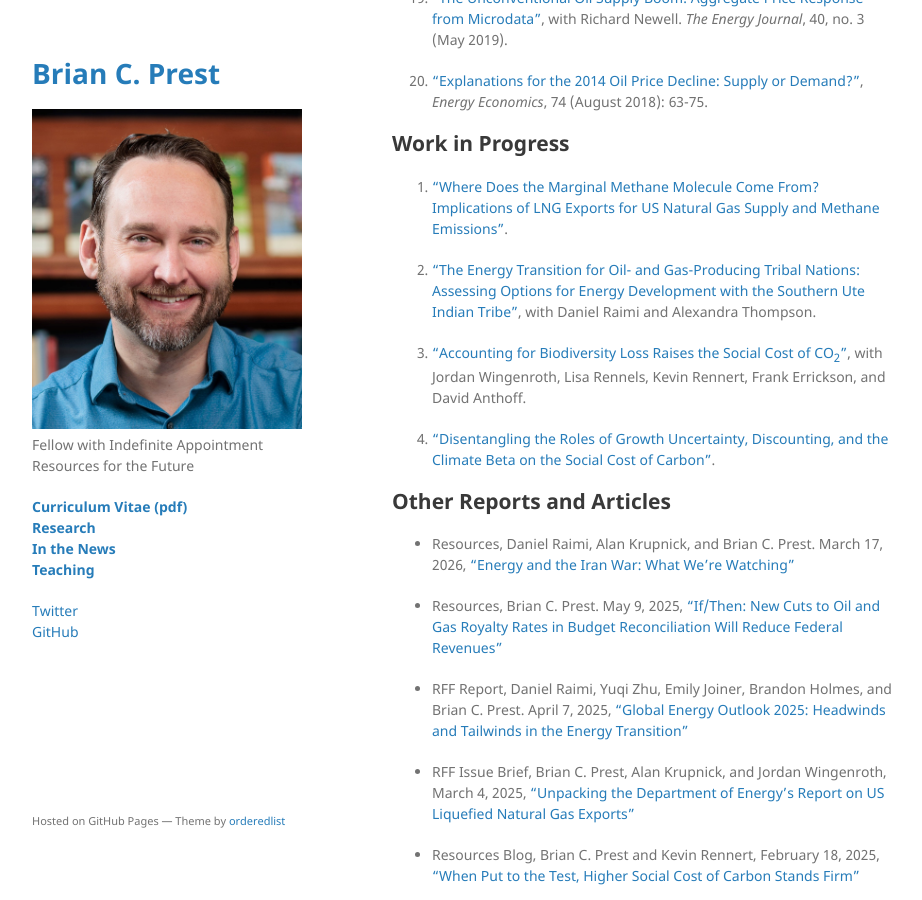
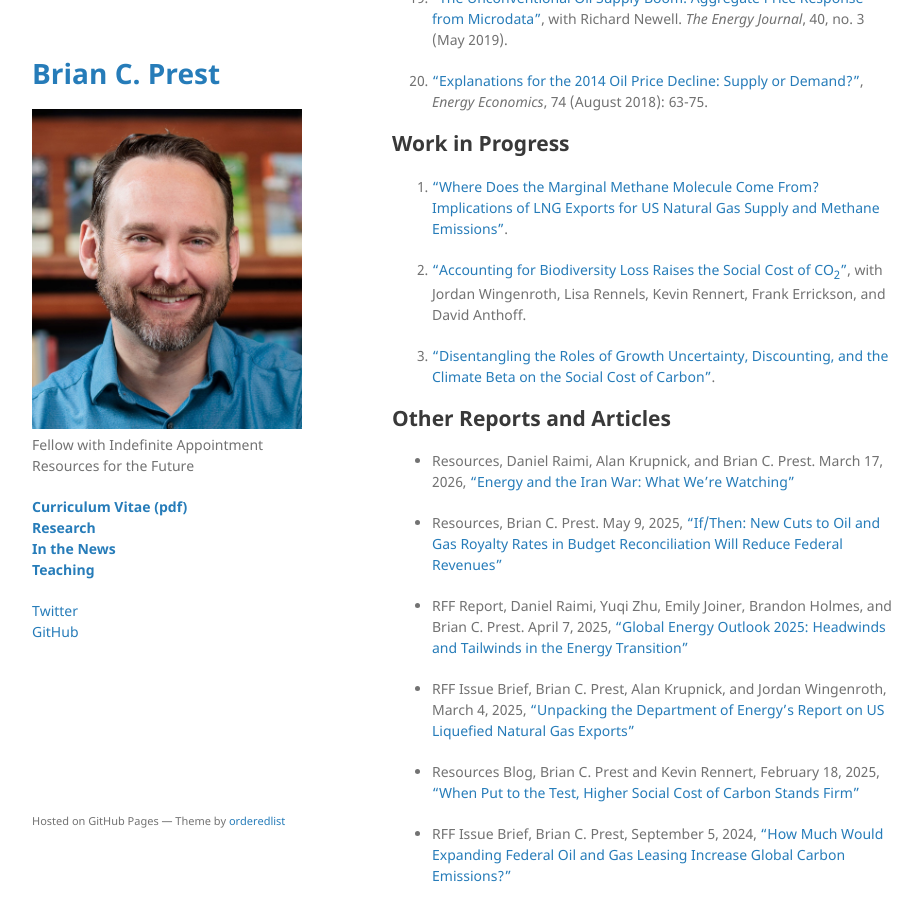
Before and after one commit to bprest/bprest.github.io, a Jekyll site: the page built from research.md, in a window 1280 px wide and 900 px high, scrolled down 2022 px. Shown: the whole window, without its empty margins (178-1100 px from the left). Built offline with Jekyll 4.4.1, drawn with Linux system fonts in a browser that asks for light colours; our own code applies the rules of GitHub Pages for plain Markdown files; part of the change alters nothing that is shown; some of the changed text lies outside the part shown.

Commit message:
update SUIT paper

```diff
--- a/research.md
+++ b/research.md
@@ -6,7 +6,7 @@ layout: default
 
 ## Publications
 
-1. ["The energy transition for oil-and gas-producing tribal nations: assessing options for energy development with the Southern Ute Indian tribe"](https://iopscience.iop.org/article/10.1088/2753-3751/ae6598), with Daniel Raimi and Alexandra Thompson. _Environmental Research: Energy_ (2026).
+1. ["The energy transition for oil-and gas-producing tribal nations: assessing options for energy development with the Southern Ute Indian tribe"](https://iopscience.iop.org/article/10.1088/2753-3751/ae6598), with Daniel Raimi and Alexandra Thompson. _Environmental Research: Energy_ (2026). Preprint available at [RFF](https://www.rff.org/publications/working-papers/the-energy-transition-for-oil-and-gas-producing-tribal-nations-assessing-options-for-energy-development-with-the-southern-ute-indian-tribe/)
 
 1. ["Circular A-4: Practical Advances in Discounting for Policy Decisions"](https://www.journals.uchicago.edu/doi/10.1086/735539), with William A. Pizer. _Review of Environmental Economics and Policy_ 19, no. 2 (2025).
 
@@ -50,8 +50,6 @@ DOI: 10.1126/science.adi5943.
 ## Work in Progress
 
 1. ["Where Does the Marginal Methane Molecule Come From? Implications of LNG Exports for US Natural Gas Supply and Methane Emissions"](https://www.rff.org/publications/working-papers/where-does-the-marginal-methane-molecule-come-from-implications-of-lng-exports-for-us-natural-gas-supply-and-methane-emissions/).
-
-1. ["The Energy Transition for Oil- and Gas-Producing Tribal Nations: Assessing Options for Energy Development with the Southern Ute Indian Tribe"](https://www.rff.org/publications/working-papers/the-energy-transition-for-oil-and-gas-producing-tribal-nations-assessing-options-for-energy-development-with-the-southern-ute-indian-tribe/), with Daniel Raimi and Alexandra Thompson.
 
 1. ["Accounting for Biodiversity Loss Raises the Social Cost of CO<sub>2</sub>"](https://www.rff.org/publications/working-papers/accounting-for-biodiversity-loss-raises-the-social-cost-of-co2/), with Jordan Wingenroth, Lisa Rennels, Kevin Rennert, Frank Errickson, and David Anthoff.
 
```
